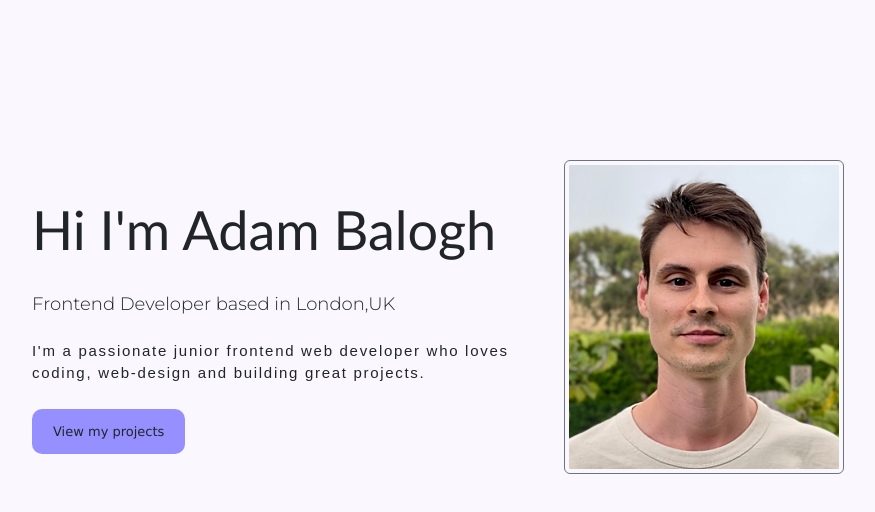
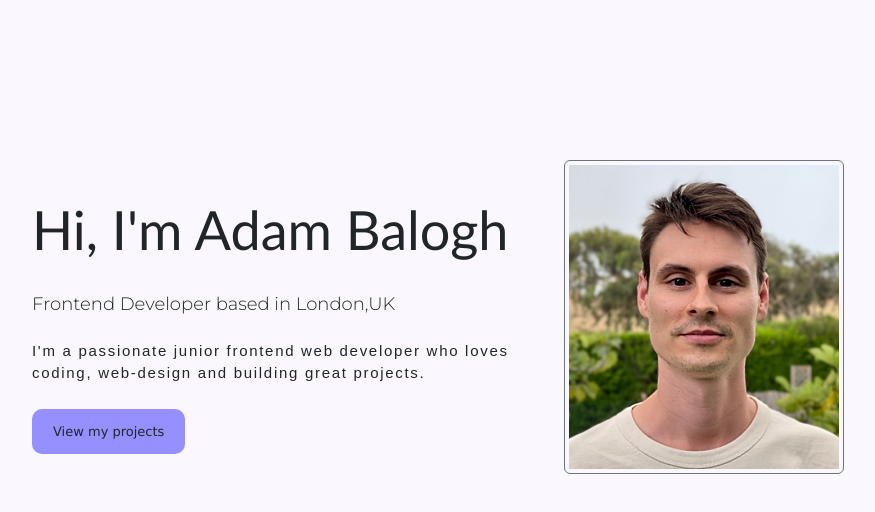
Before and after one commit to admbalogh/Homework-Project, a plain HTML site: page about.html in a window 1280 px wide. Shown: the whole page, without its empty margins (88-963 px from the left). Drawn offline with nearby package versions, Linux system fonts and the light colour scheme.

Commit message:
Correction in HTML

```diff
--- a/about.html
+++ b/about.html
@@ -28,14 +28,14 @@
 
     <link rel="stylesheet" href="project style/style.css" />
 
-    <title>About page</title>
+    <title>About</title>
   </head>
   <body>
     <div class="about-section container">
       <div class="row">
         <div class="col-lg-6">
           <div class="about-section-content">
-            <h1 class="mb-4">Hi I'm Adam Balogh</h1>
+            <h1 class="mb-4">Hi, I'm Adam Balogh</h1>
             <h2 class="mb-4">Frontend Developer based in London,UK</h2>
             <p class="mb-4">
               I'm a passionate junior frontend web developer who loves coding,
```
Also changed, not shown: 1 other file.
